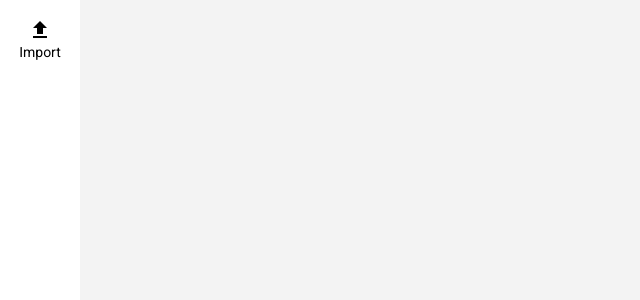
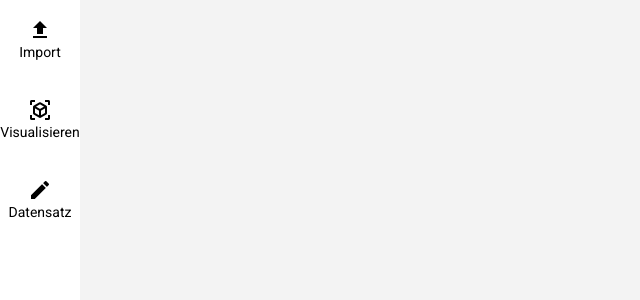
Before and after one commit to SebLeich/storage-manager-2.0, an Angular app: page / in a window 1280 px wide. Shown: the top 300 px of the page, without its empty margins (0-640 px from the left). Built offline with nearby package versions, Linux system fonts and the light colour scheme.

Commit message:
enhancements

```diff
--- a/angular.json
+++ b/angular.json
@@ -18,7 +18,6 @@
             "main": "src/main.ts",
             "polyfills": "src/polyfills.ts",
             "tsConfig": "tsconfig.app.json",
-            "aot": true,
             "assets": [
               "src/favicon.ico",
               "src/assets"
@@ -27,7 +26,13 @@
               "src/custom-theme.scss",
               "src/styles.css"
             ],
-            "scripts": []
+            "scripts": [],
+            "vendorChunk": true,
+            "extractLicenses": false,
+            "buildOptimizer": false,
+            "sourceMap": true,
+            "optimization": false,
+            "namedChunks": true
           },
           "configurations": {
             "production": {
@@ -57,7 +62,8 @@
                 }
               ]
             }
-          }
+          },
+          "defaultConfiguration": ""
         },
         "serve": {
           "builder": "@angular-devkit/build-angular:dev-server",
--- a/src/app/components/navbar/navbar.component.html
+++ b/src/app/components/navbar/navbar.component.html
@@ -7,4 +7,18 @@
 
     </div>
 
+    <div class="option">
+
+        <mat-icon class="icon">view_in_ar</mat-icon>
+        <div class="text">Visualisieren</div>
+
+     </div>
+
+     <div class="option">
+
+        <mat-icon class="icon">edit</mat-icon>
+        <div class="text">Datensatz</div>
+
+     </div>
+
 </div>
--- a/src/environments/environment.ts
+++ b/src/environments/environment.ts
@@ -13,4 +13,4 @@ export const environment = {
  * This import should be commented out in production mode because it will have a negative impact
  * on performance if an error is thrown.
  */
-// import 'zone.js/dist/zone-error';  // Included with Angular CLI.
+// import 'zone.js/plugins/zone-error';  // Included with Angular CLI.
--- a/src/polyfills.ts
+++ b/src/polyfills.ts
@@ -55,7 +55,7 @@
 /***************************************************************************************************
  * Zone JS is required by default for Angular itself.
  */
-import 'zone.js/dist/zone';  // Included with Angular CLI.
+import 'zone.js';  // Included with Angular CLI.
 
 
 /***************************************************************************************************
--- a/src/test.ts
+++ b/src/test.ts
@@ -1,6 +1,6 @@
 // This file is required by karma.conf.js and loads recursively all the .spec and framework files
 
-import 'zone.js/dist/zone-testing';
+import 'zone.js/testing';
 import { getTestBed } from '@angular/core/testing';
 import {
   BrowserDynamicTestingModule,
```
Also changed, not shown: package.json (+14 -14 lines), 1 other file (tests, documents, lock files or other folders).
